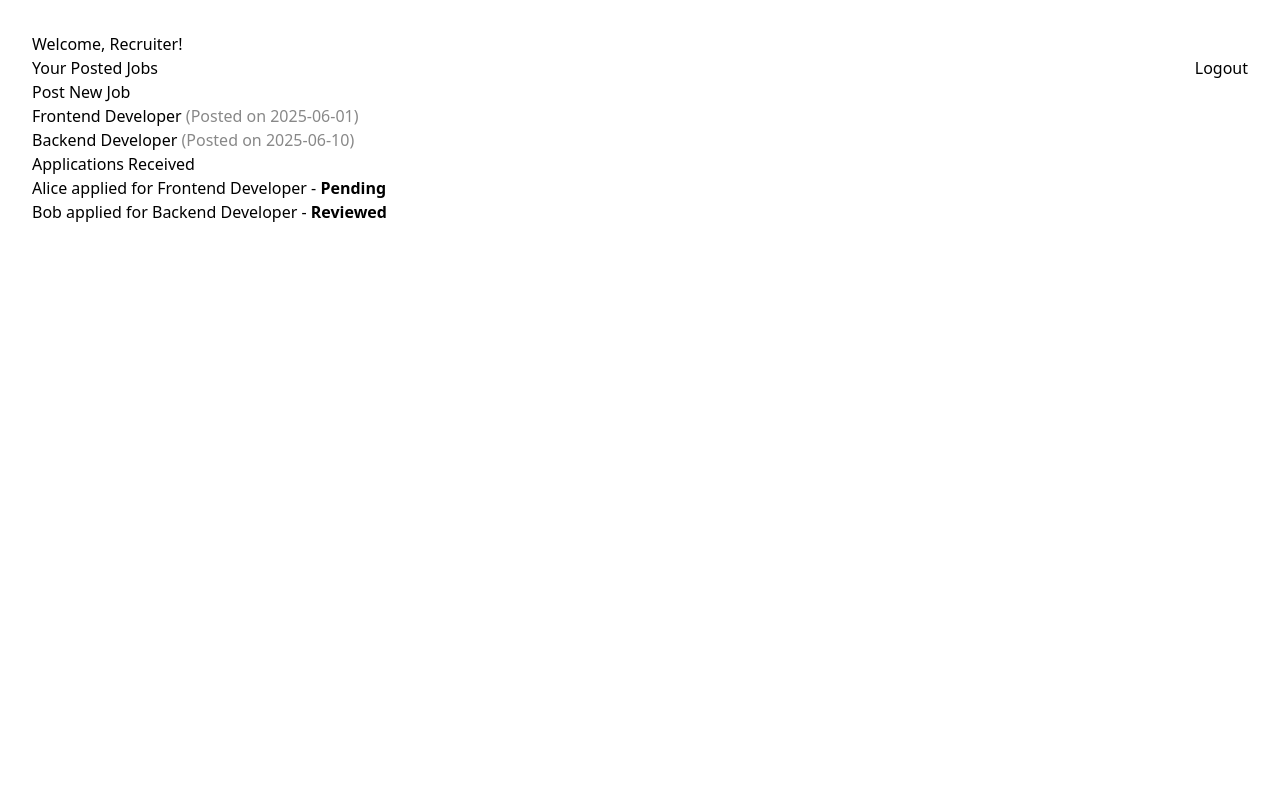
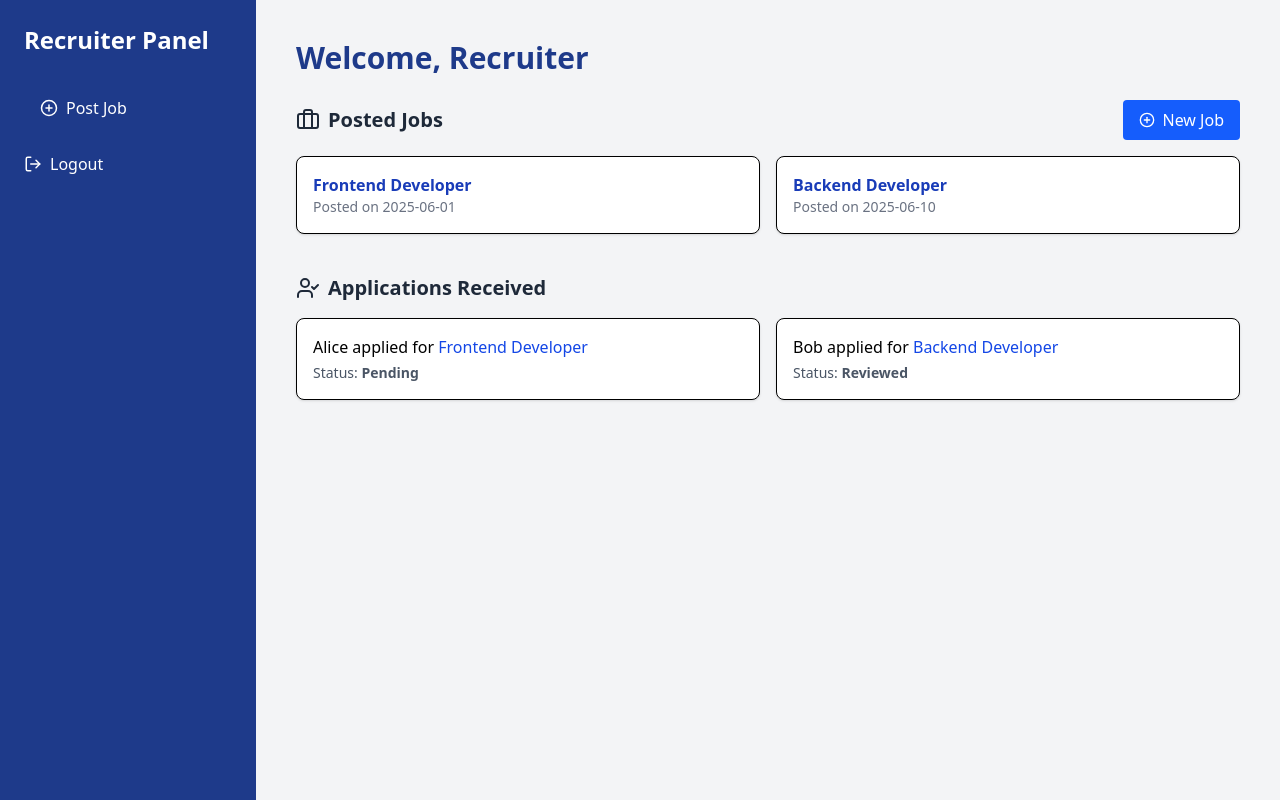
Before and after one commit to Sravan347/HireWave, a React (Vite) app in the folder client/: page /recruiter/dashboard in a window 1280 px wide. Built offline with nearby package versions, Linux system fonts and the light colour scheme.

Commit message:
UpdatedDashboardRecruiter

```diff
--- a/client/src/pages/recruiter/Dashboard.jsx
+++ b/client/src/pages/recruiter/Dashboard.jsx
@@ -1,26 +1,21 @@
 import React, { useEffect, useState } from "react";
 import { useNavigate } from "react-router-dom";
-// import your API service here
-// import api from "../../services/api";
+import { LogOut, PlusCircle, Briefcase, UserCheck } from "lucide-react";
 
-const Dashboard = () => {
+const RecruiterDashboard = () => {
+  const navigate = useNavigate();
   const [jobs, setJobs] = useState([]);
   const [applications, setApplications] = useState([]);
   const [loading, setLoading] = useState(true);
-  const navigate = useNavigate();
 
-  // Placeholder recruiter name, replace with actual user data
   const recruiterName = "Recruiter";
 
   useEffect(() => {
-    // Fetch posted jobs and applications (replace with real API calls)
     const fetchDashboardData = async () => {
       setLoading(true);
       try {
         // const jobsRes = await api.get("/recruiter/jobs");
         // const appsRes = await api.get("/recruiter/applications");
-        // setJobs(jobsRes.data);
-        // setApplications(appsRes.data);
         setJobs([
           { id: 1, title: "Frontend Developer", postedOn: "2025-06-01" },
           { id: 2, title: "Backend Developer", postedOn: "2025-06-10" },
@@ -30,55 +25,109 @@ const Dashboard = () => {
           { id: 2, jobTitle: "Backend Developer", candidate: "Bob", status: "Reviewed" },
         ]);
       } catch (err) {
-        // handle error
+        console.error("Dashboard fetch error:", err);
       }
       setLoading(false);
     };
     fetchDashboardData();
   }, []);
 
-  const handlePostJob = () => {
-    navigate("/recruiter/post-job");
-  };
-
+  const handlePostJob = () => navigate("/recruiter/post-job");
   const handleLogout = () => {
-    // Add your logout logic here
+    localStorage.removeItem("token");
     navigate("/recruiter/login");
   };
 
-  if (loading) return <div>Loading dashboard...</div>;
+  return (
+    <div className="flex min-h-screen bg-gray-100">
+      {/* Sidebar */}
+      <aside className="w-64 bg-[#1E3A8A] text-white p-6 space-y-6 hidden md:block">
+        <h2 className="text-2xl font-bold mb-8">Recruiter Panel</h2>
+        <div
+          onClick={handlePostJob}
+          className="flex items-center gap-2 cursor-pointer hover:bg-blue-700 px-4 py-2 rounded transition"
+        >
+          <PlusCircle size={18} /> Post Job
+        </div>
+        <div
+          onClick={handleLogout}
+          className="flex items-center gap-2 cursor-pointer hover:text-red-300 mt-4"
+        >
+          <LogOut size={18} /> Logout
+        </div>
+      </aside>
 
-  return (
-    <div style={{ padding: "2rem" }}>
-      <h2>Welcome, {recruiterName}!</h2>
-      <button onClick={handleLogout} style={{ float: "right" }}>Logout</button>
-      <h3>Your Posted Jobs</h3>
-      <button onClick={handlePostJob}>Post New Job</button>
-      <ul>
-        {jobs.length === 0 ? (
-          <li>No jobs posted yet.</li>
+      {/* Main content */}
+      <main className="flex-1 p-6 md:p-10 overflow-y-auto">
+        <h1 className="text-2xl md:text-3xl font-bold text-[#1E3A8A] mb-6">
+          Welcome, {recruiterName}
+        </h1>
+
+        {loading ? (
+          <p className="text-gray-700 text-lg">Loading dashboard...</p>
         ) : (
-          jobs.map((job) => (
-            <li key={job.id}>
-              {job.title} <span style={{ color: "#888" }}>(Posted on {job.postedOn})</span>
-            </li>
-          ))
+          <>
+            {/* Posted Jobs */}
+            <section className="mb-10">
+              <div className="flex justify-between items-center mb-4">
+                <h2 className="text-xl font-semibold text-gray-800 flex items-center gap-2">
+                  <Briefcase /> Posted Jobs
+                </h2>
+                <button
+                  onClick={handlePostJob}
+                  className="flex items-center gap-2 bg-blue-600 text-white px-4 py-2 rounded hover:bg-blue-700 transition"
+                >
+                  <PlusCircle size={16} /> New Job
+                </button>
+              </div>
+              {jobs.length === 0 ? (
+                <p className="text-gray-600">No jobs posted yet.</p>
+              ) : (
+                <ul className="grid md:grid-cols-2 gap-4">
+                  {jobs.map((job) => (
+                    <li
+                      key={job.id}
+                      className="bg-white p-4 rounded-lg shadow hover:shadow-md transition border"
+                    >
+                      <h3 className="font-semibold text-blue-800">{job.title}</h3>
+                      <p className="text-sm text-gray-500">Posted on {job.postedOn}</p>
+                    </li>
+                  ))}
+                </ul>
+              )}
+            </section>
+
+            {/* Applications */}
+            <section>
+              <h2 className="text-xl font-semibold text-gray-800 flex items-center gap-2 mb-4">
+                <UserCheck /> Applications Received
+              </h2>
+              {applications.length === 0 ? (
+                <p className="text-gray-600">No applications yet.</p>
+              ) : (
+                <ul className="grid md:grid-cols-2 gap-4">
+                  {applications.map((app) => (
+                    <li
+                      key={app.id}
+                      className="bg-white p-4 rounded-lg shadow hover:shadow-md transition border"
+                    >
+                      <p>
+                        <span className="font-medium">{app.candidate}</span> applied for{" "}
+                        <span className="text-blue-700">{app.jobTitle}</span>
+                      </p>
+                      <p className="text-sm text-gray-600 mt-1">
+                        Status: <span className="font-semibold">{app.status}</span>
+                      </p>
+                    </li>
+                  ))}
+                </ul>
+              )}
+            </section>
+          </>
         )}
-      </ul>
-      <h3>Applications Received</h3>
-      <ul>
-        {applications.length === 0 ? (
-          <li>No applications yet.</li>
-        ) : (
-          applications.map((app) => (
-            <li key={app.id}>
-              {app.candidate} applied for {app.jobTitle} - <b>{app.status}</b>
-            </li>
-          ))
-        )}
-      </ul>
+      </main>
     </div>
   );
 };
 
-export default Dashboard;
+export default RecruiterDashboard;
```
